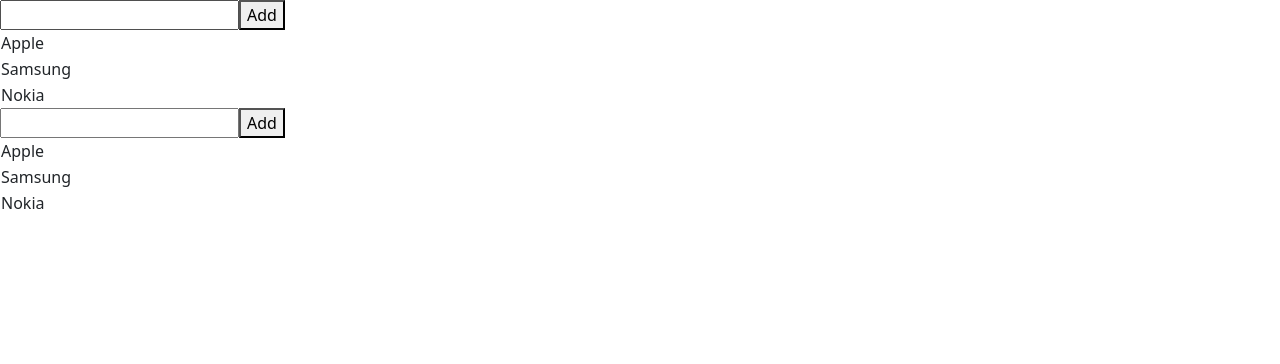
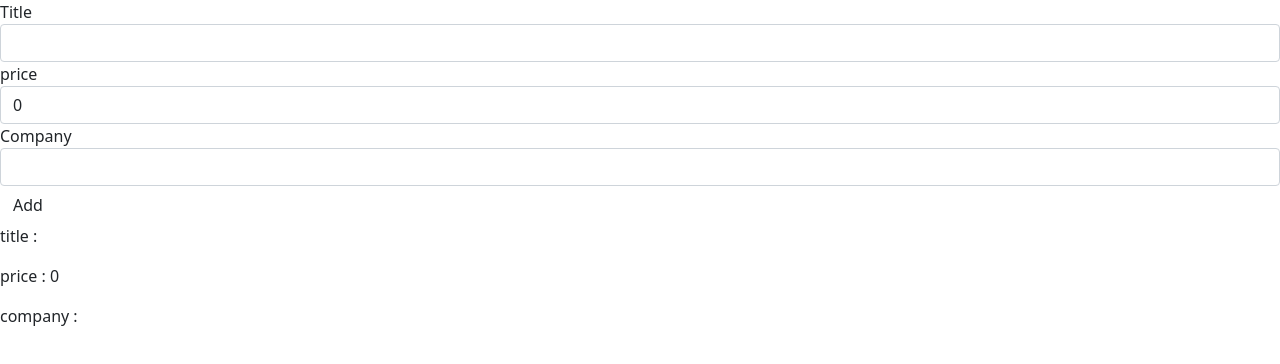
Before and after one commit to behrouznd/AngularSamplePractice, an Angular app: page / in a window 1280 px wide. Shown: the top 364 px of the page. Built offline with nearby package versions, Linux system fonts and the light colour scheme.

Commit message:
14001111

```diff
--- a/src/app/app.component.html
+++ b/src/app/app.component.html
@@ -44,5 +44,7 @@
   </table>
 </div>-->
 
-<data-comp></data-comp>
-<data-comp></data-comp>
+<!--<data-comp></data-comp>
+<data-comp></data-comp>-->
+
+<app-formsample></app-formsample>
--- a/src/app/app.module.ts
+++ b/src/app/app.module.ts
@@ -17,6 +17,7 @@ import { WhileDirective } from './while.directive';
 import { DataComponent } from './data.component';
 import { DataService } from './data.service';
 import { LogService } from './log.service';
+import { FormsampleComponent } from './formsample/formsample.component';
 
 @NgModule({
   declarations: [
@@ -32,7 +33,8 @@ import { LogService } from './log.service';
     Child1Component,
     BoldDirection,
     WhileDirective,
-    DataComponent
+    DataComponent,
+    FormsampleComponent
   ],
   imports: [
     BrowserModule,
--- /dev/null
+++ b/src/app/formsample/formsample.component.html
@@ -0,0 +1,42 @@
+<div>
+  <div class="form-group">
+    <label>Title</label>
+    <input class="form-control" name="title"
+           [(ngModel)]="phone.title" #phoneTitle="ngModel" />
+  </div>
+  <div class="form-group">
+    <label>price</label>
+    <input type="number" class="form-control"
+           name="price" [(ngModel)]="phone.price" #phonePrice="ngModel" />
+  </div>
+  <div class="form-group">
+    <label>Company</label>
+    <select class="form-control" name="company"
+            [(ngModel)]="phone.company" #phoneCompany="ngModel">
+      <option *ngFor="let comp of companies"
+              [value]="comp">
+        {{comp}}
+      </option>
+    </select>
+  </div>
+  <div class="form-group">
+    <button class="btn btn-default"
+            (click)="addPhone(phoneTitle , phonePrice , phoneCompany)">
+      Add
+    </button>
+  </div>
+  <div>
+    <p>{{phoneTitle.name}} : {{phoneTitle.model}}</p>
+    <p>{{phonePrice.name}} : {{phonePrice.model}}</p>
+    <p>{{phoneCompany.name}} : {{phoneCompany.model}}</p>
+  </div>
+</div>
+<!--<div>
+  <h3>Phones</h3>
+  <ul>
+    <li *ngFor="let p of phones">
+      {{p.title}}
+      ({{p.company}}) - {{p.price}}
+    </li>
+  </ul>
+</div>-->
--- /dev/null
+++ b/src/app/formsample/formsample.component.ts
@@ -0,0 +1,32 @@
+import { Component, OnInit } from '@angular/core';
+import { NgModel } from '@angular/forms';
+
+export class Phone {
+  constructor(public title: string, public price: number, public company: string) {}
+}
+
+@Component({
+  selector: 'app-formsample',
+  templateUrl: './formsample.component.html',
+  styleUrls: ['./formsample.component.css']
+})
+
+export class FormsampleComponent implements OnInit {
+
+
+  phone: Phone = new Phone("", 0, "");
+
+  phones: Phone[] = [];
+  companies: string[] = ["Apple", "Huawei", "Xiaomi", "Samsung", "LG", "Motorola","Alcatel"];
+
+  constructor() { }
+
+  ngOnInit(): void {
+  }
+
+  addPhone(title: NgModel, price: NgModel, comp: NgModel) {
+    //this.phones.push(new Phone(this.phone.title, this.phone.price, this.phone.company));
+    console.log(title);
+  }
+
+}
```
Also changed, not shown: src/app/formsample/formsample.component.css (added), 1 other file (tests, documents, lock files or other folders).
